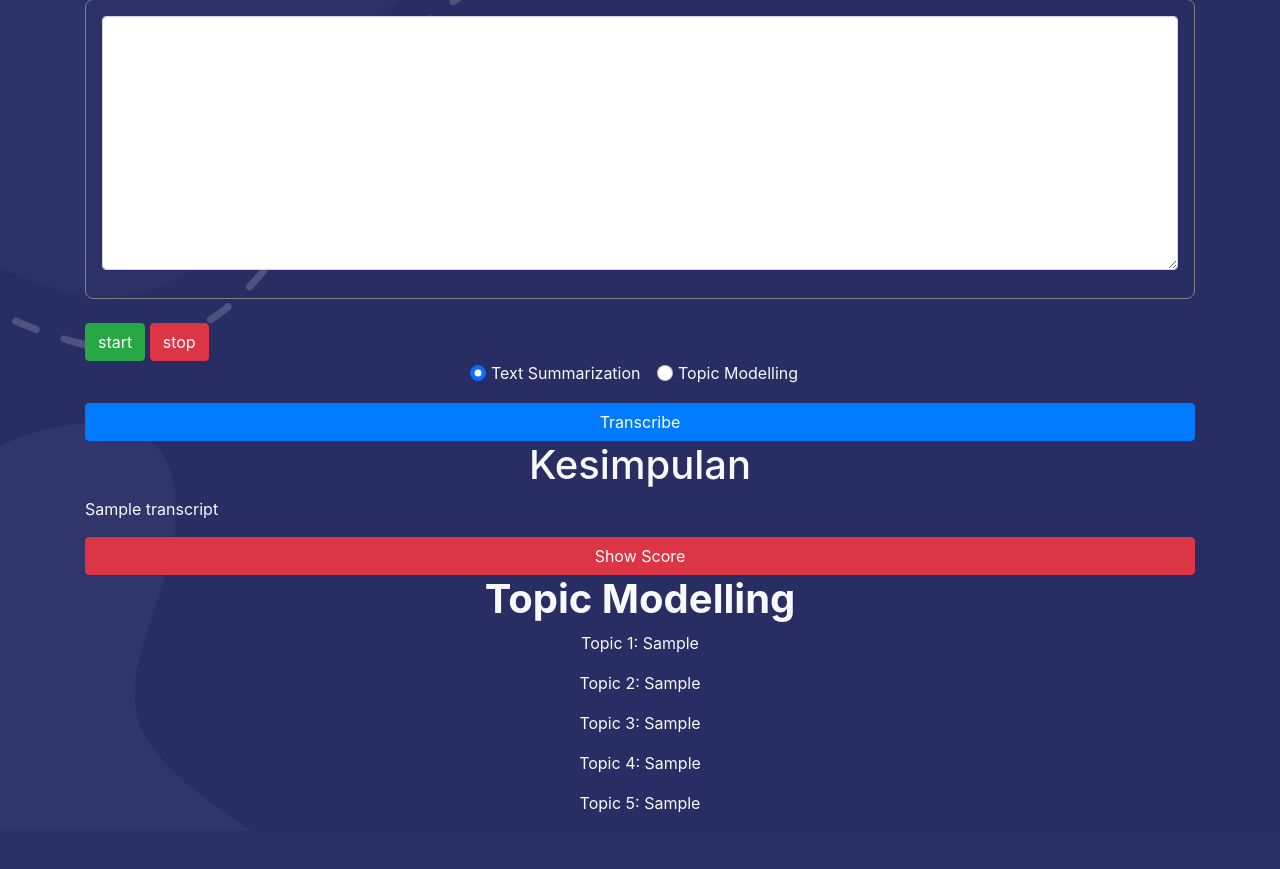
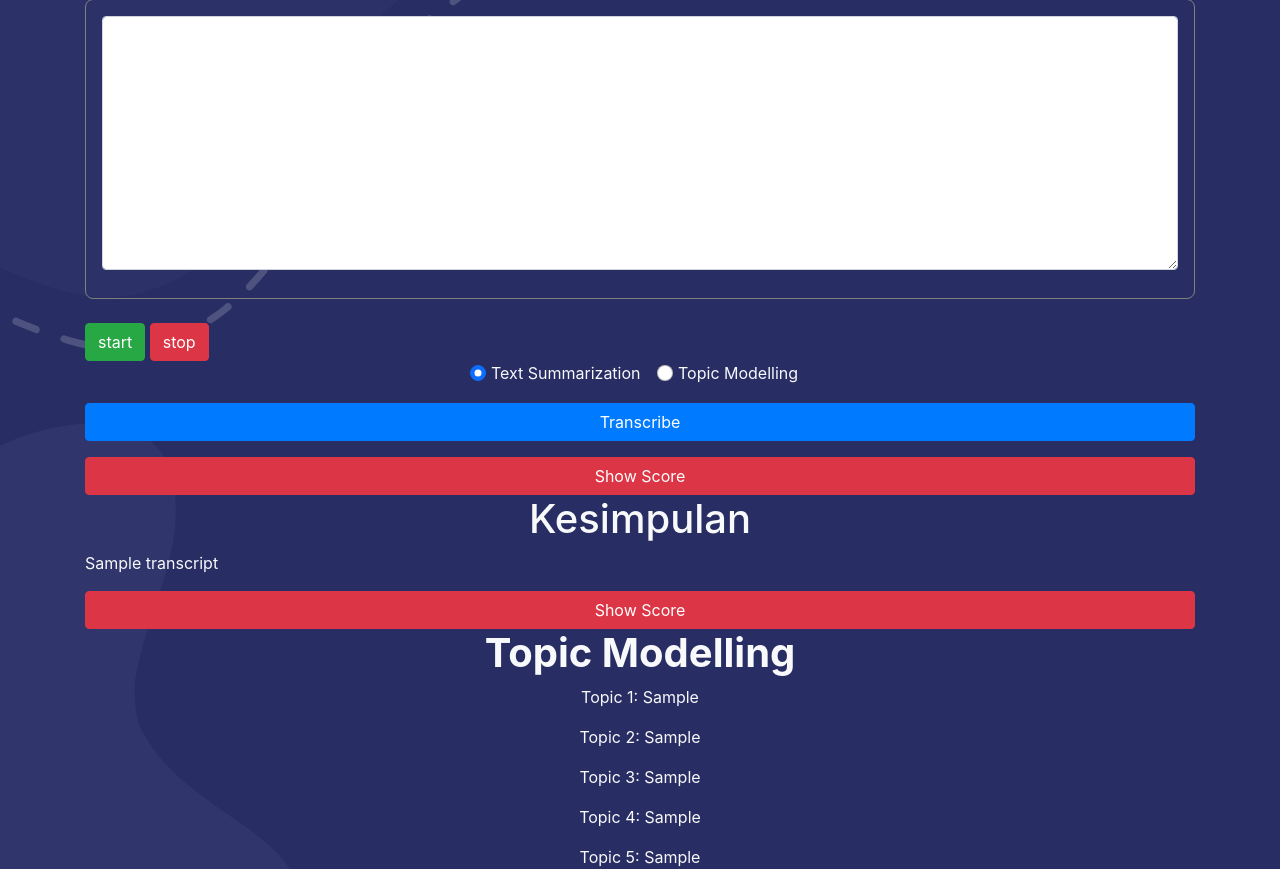
Before and after one commit to AlwyAbdullah/flask_nlp, a Flask app: template templates/liveMicTranscription.html in a window 1280 px wide. Shown: the part 175-1044 px from the top of the page. Before the commit the page ends 988 px from the top, so only its background shows below. Run offline with Flask 2, Linux system fonts and the light colour scheme; the template is opened without the code that fills it: most values are stand-ins (such as "Sample title", 1, 10 or a date in 2020); some libraries are stand-ins or nearby versions.

Commit message:
Adding Accuration Score

```diff
--- a/app.py
+++ b/app.py
@@ -265,14 +265,21 @@ def liveMic():
     transcript = ''
     listTopic=''
     coherenceScore=''
+    score=''
     if request.method == "POST":
         print("FORM DATA RECEIVED")
         textarea = request.form["formtextarea"]
         radio = request.form["radio"]
         if radio == "Text Summarization":
-            summarized_text = summarize(textarea, ratio=0.2)
+            summarized_text = summarize(textarea, ratio=0.4)
             print(summarized_text)
             transcript = summarized_text
+
+            rouge = Rouge()
+            score = rouge.get_scores(summarized_text, textarea, avg=True)
+            score = str(score)
+            score = score.replace('[', '').replace(']', '').replace("'", "").replace('{', '').replace('}', '').replace('r:', 'recall:').replace('p', 'precision').replace('f', 'Score')
+            print(score)
         else:
             from Sastrawi.StopWordRemover.StopWordRemoverFactory import StopWordRemoverFactory #Library for removing stopword
             from Sastrawi.Stemmer.StemmerFactory import StemmerFactory
@@ -408,7 +415,7 @@ def liveMic():
 
             listTopic = arrayTopic
 
-    return render_template('liveMicTranscription.html', transcript=transcript, listTopic=listTopic, coherenceScore=coherenceScore)
+    return render_template('liveMicTranscription.html', transcript=transcript, listTopic=listTopic, coherenceScore=coherenceScore, score=score)
 
 @app.route('/downloadPDF', methods=["POST", "GET"])
 def downloadPDF():
--- a/templates/liveMicTranscription.html
+++ b/templates/liveMicTranscription.html
@@ -65,7 +65,9 @@
             <button type="submit" class="btn btn-primary mt-3 btn-block" id="submitButton">Transcribe</button>
         </form>
         {% if transcript  %}
-        <div class="text-light">
+        <div class="text-light mt-3">
+            <button class="btn btn-danger btn-block" onclick="toggleScore()">Show Score</button>
+            <p id="score" class="text-justify" style="display: none;">{{ score }}</p>
             <h1 class="text-center">Kesimpulan</h1>
             <p>{{ transcript }}</p>
         </div>
```
